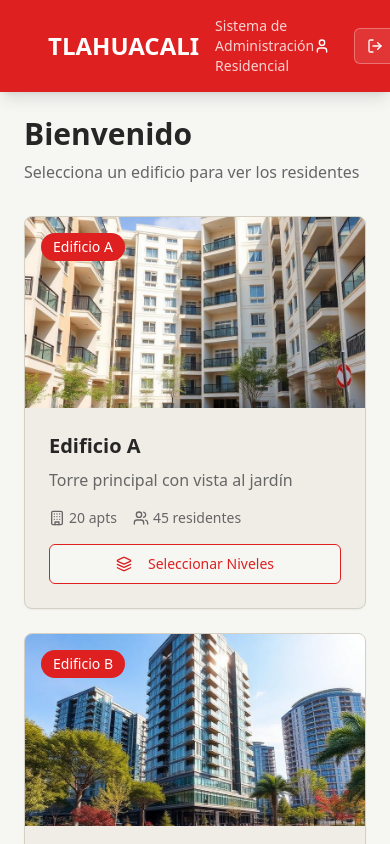
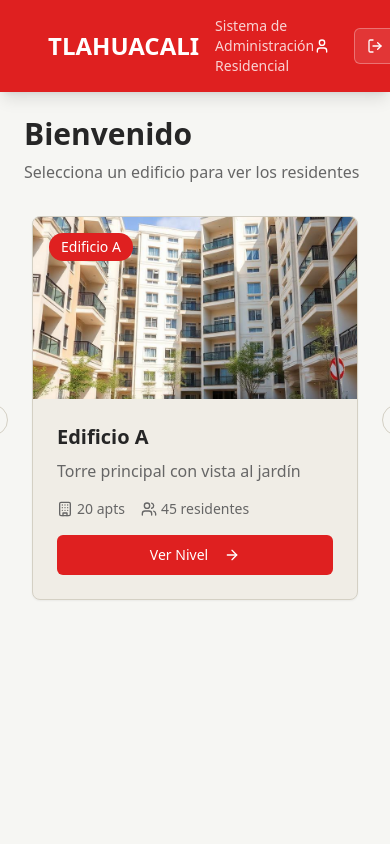
Before and after one commit to Bellion180/urban-nest, a React (Vite) app: page /dashboard in a window 390 px wide. Shown: the top 844 px of the page. Built offline with nearby package versions, Linux system fonts and the light colour scheme.

Commit message:
Correcion del carrucel main

```diff
--- /dev/null
+++ b/src/components/AddResident.tsx
@@ -0,0 +1,95 @@
+import React from 'react';
+import { useNavigate } from 'react-router-dom';
+import { Card, CardContent, CardHeader, CardTitle } from '@/components/ui/card';
+import { Button } from '@/components/ui/button';
+import { Input } from '@/components/ui/input';
+import { Select, SelectContent, SelectItem, SelectTrigger, SelectValue } from '@/components/ui/select';
+import { buildings } from '@/data/mockData';
+import { ArrowLeft } from 'lucide-react';
+import Header from './Header';
+import { toast } from '@/hooks/use-toast';
+
+const AddResident = () => {
+  const navigate = useNavigate();
+
+  const handleSubmit = (e: React.FormEvent) => {
+    e.preventDefault();
+    // Aquí iría la lógica para agregar el residente
+    toast({
+      title: "Éxito",
+      description: "Residente agregado correctamente",
+    });
+    navigate('/admin');
+  };
+
+  return (
+    <div className="min-h-screen bg-background">
+      <Header />
+
+      <main className="container mx-auto p-6">
+        <div className="flex justify-between items-center mb-6">
+          <Button
+            variant="outline"
+            onClick={() => navigate('/admin')}
+          >
+            <ArrowLeft className="mr-2 h-4 w-4" />
+            Volver al Panel
+          </Button>
+        </div>
+
+        <Card className="max-w-2xl mx-auto">
+          <CardHeader>
+            <CardTitle className="text-2xl">Agregar Nuevo Residente</CardTitle>
+          </CardHeader>
+          <CardContent>
+            <form onSubmit={handleSubmit} className="space-y-4">
+              <div className="space-y-2">
+                <label htmlFor="nombre" className="text-sm font-medium">Nombre</label>
+                <Input id="nombre" placeholder="Nombre del residente" required />
+              </div>
+
+              <div className="space-y-2">
+                <label htmlFor="apellido" className="text-sm font-medium">Apellidos</label>
+                <Input id="apellido" placeholder="Apellidos del residente" required />
+              </div>
+
+              <div className="space-y-2">
+                <label htmlFor="edificio" className="text-sm font-medium">Edificio</label>
+                <Select>
+                  <SelectTrigger>
+                    <SelectValue placeholder="Seleccionar edificio" />
+                  </SelectTrigger>
+                  <SelectContent>
+                    {buildings.map((building) => (
+                      <SelectItem key={building.id} value={building.id}>
+                        {building.nombre}
+                      </SelectItem>
+                    ))}
+                  </SelectContent>
+                </Select>
+              </div>
+
+              <div className="space-y-2">
+                <label htmlFor="apartamento" className="text-sm font-medium">Apartamento</label>
+                <Input id="apartamento" placeholder="Número de apartamento" required />
+              </div>
+
+              <div className="space-y-2">
+                <label htmlFor="telefono" className="text-sm font-medium">Teléfono</label>
+                <Input id="telefono" placeholder="Número de teléfono" required />
+              </div>
+
+              <div className="space-y-2">
+                <label htmlFor="email" className="text-sm font-medium">Email</label>
+                <Input id="email" type="email" placeholder="Correo electrónico" required />
+              </div>
+
+            </form>
+          </CardContent>
+        </Card>
+      </main>
+    </div>
+  );
+};
+
+export default AddResident;
--- a/src/components/AdminPanel.tsx
+++ b/src/components/AdminPanel.tsx
@@ -52,14 +52,24 @@ const AdminPanel = () => {
 
       <main className="container mx-auto p-6">
         <div className="mb-6">
+          <div className="flex justify-between items-center mb-4">
             <Button
               variant="outline"
               onClick={() => navigate('/dashboard')}
-            className="mb-4"
             >
               <ArrowLeft className="mr-2 h-4 w-4" />
               Volver al Dashboard
             </Button>
+
+            <Button
+              variant="default"
+              onClick={() => navigate('/add-resident')}
+              className="bg-tlahuacali-red hover:bg-tlahuacali-red/90 text-white"
+            >
+              <Users className="mr-2 h-4 w-4" />
+              Agregar Residente
+            </Button>
+          </div>
 
           <h2 className="text-3xl font-bold text-foreground mb-2">Panel de Administración</h2>
           <p className="text-muted-foreground">Gestiona el estatus de los residentes</p>
--- a/src/components/Dashboard.tsx
+++ b/src/components/Dashboard.tsx
@@ -5,6 +5,13 @@ import { Button } from '@/components/ui/button';
 import { buildings } from '@/data/mockData';
 import { Building, Users, ArrowRight, Layers } from 'lucide-react';
 import Header from './Header';
+import {
+  Carousel,
+  CarouselContent,
+  CarouselItem,
+  CarouselNext,
+  CarouselPrevious,
+} from "@/components/ui/carousel";
 
 const Dashboard = () => {
   const navigate = useNavigate();
@@ -25,11 +32,18 @@ const Dashboard = () => {
           <p className="text-muted-foreground">Selecciona un edificio para ver los residentes</p>
         </div>
 
-        <div className="grid grid-cols-1 md:grid-cols-2 lg:grid-cols-3 gap-6">
+        <Carousel
+          opts={{
+            align: "start",
+            loop: true,
+          }}
+          className="w-full max-w-7xl mx-auto"
+        >
+          <CarouselContent>
             {buildings.map((building) => (
+              <CarouselItem key={building.id} className="md:basis-1/2 lg:basis-1/3">
                 <Card
-              key={building.id}
-              className="bg-tlahuacali-cream hover:shadow-lg transition-shadow duration-300 overflow-hidden"
+                  className="bg-tlahuacali-cream hover:shadow-lg transition-shadow duration-300 overflow-hidden mx-2"
                 >
                   <div className="aspect-video relative">
                     <img
@@ -41,6 +55,11 @@ const Dashboard = () => {
                       {building.nombre}
                     </div>
                   </div>
+
+
+
+
+
 
                   <CardContent className="p-6">
                     <h3 className="text-xl font-semibold text-foreground mb-2">
@@ -63,20 +82,21 @@ const Dashboard = () => {
                       </div>
                     </div>
 
-
-
                     <Button
                       onClick={() => handleNivelesSelect(building.id)}
-                  variant="outline"
-                  className="w-full border-tlahuacali-red text-tlahuacali-red hover:bg-tlahuacali-red hover:text-white"
+                      className="w-full bg-tlahuacali-red hover:bg-tlahuacali-red/90 text-white"
                     >
-                  <Layers className="mr-2 h-4 w-4" />
-                  Seleccionar Niveles
+                      Ver Nivel
+                      <ArrowRight className="ml-2 h-4 w-4" />
                     </Button>
                   </CardContent>
                 </Card>
+              </CarouselItem>
             ))}
-        </div>
+          </CarouselContent>
+          <CarouselPrevious />
+          <CarouselNext />
+        </Carousel>
       </main>
     </div>
   );
--- a/src/data/mockData.ts
+++ b/src/data/mockData.ts
@@ -24,6 +24,38 @@ export const buildings: Building[] = [
     imagen: '/lovable-uploads/building-c.jpg',
     apartamentos: 22,
     residentes: 52
+  },
+  {
+    id: '4',
+    nombre: 'Edificio D',
+    descripcion: 'Torre este con área de coworking',
+    imagen: '/lovable-uploads/building-a.jpg',
+    apartamentos: 25,
+    residentes: 58
+  },
+  {
+    id: '5',
+    nombre: 'Edificio E',
+    descripcion: 'Torre oeste con gimnasio exclusivo',
+    imagen: '/lovable-uploads/building-b.jpg',
+    apartamentos: 16,
+    residentes: 32
+  },
+  {
+    id: '6',
+    nombre: 'Edificio F',
+    descripcion: 'Torre central con terraza panorámica',
+    imagen: '/lovable-uploads/building-c.jpg',
+    apartamentos: 24,
+    residentes: 49
+  },
+  {
+    id: '7',
+    nombre: 'Edificio G',
+    descripcion: 'Torre premium con piscina privada',
+    imagen: '/lovable-uploads/building-a.jpg',
+    apartamentos: 15,
+    residentes: 30
   }
 ];
 
```
Lines whose indentation alone changed are shown as unchanged.
